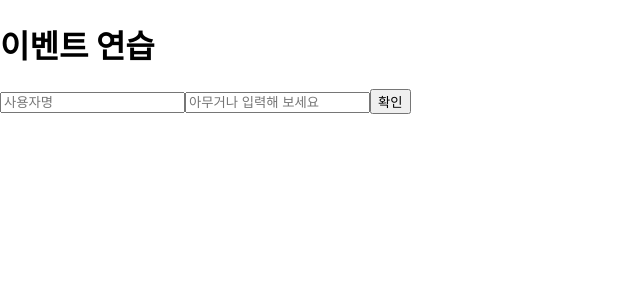
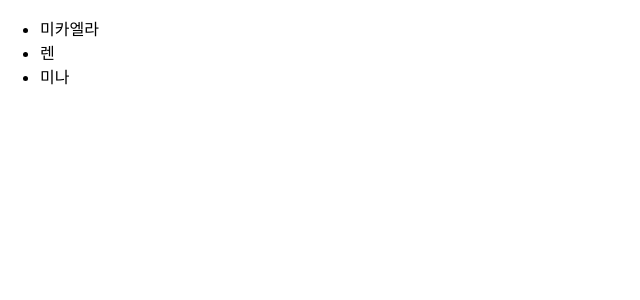
Before and after one commit to miladiashe/react-study, a React (Create React App) app in the folder for-study/: page / in a window 1280 px wide. Shown: the top 300 px of the page, without its empty margins (0-640 px from the left). Built offline with nearby package versions, Linux system fonts and the light colour scheme.

Commit message:
map 함수로 반복

```diff
--- a/for-study/src/App.js
+++ b/for-study/src/App.js
@@ -1,9 +1,9 @@
 import React from 'react';
-import EventPractice from "./EventPractice";
+import IterationSample from "./IterationSample";
 
 function App() {
   return (
-    <EventPractice />
+    <IterationSample />
   );
 }
 
--- /dev/null
+++ b/for-study/src/IterationSample.js
@@ -0,0 +1,9 @@
+import React from "react";
+
+const IterationSample = () => {
+    const names = ['미카엘라', '렌', '미나'];
+    const nameList = names.map(name => <li>{name}</li>);
+    return <ul>{nameList}</ul>
+};
+
+export default IterationSample;
```
